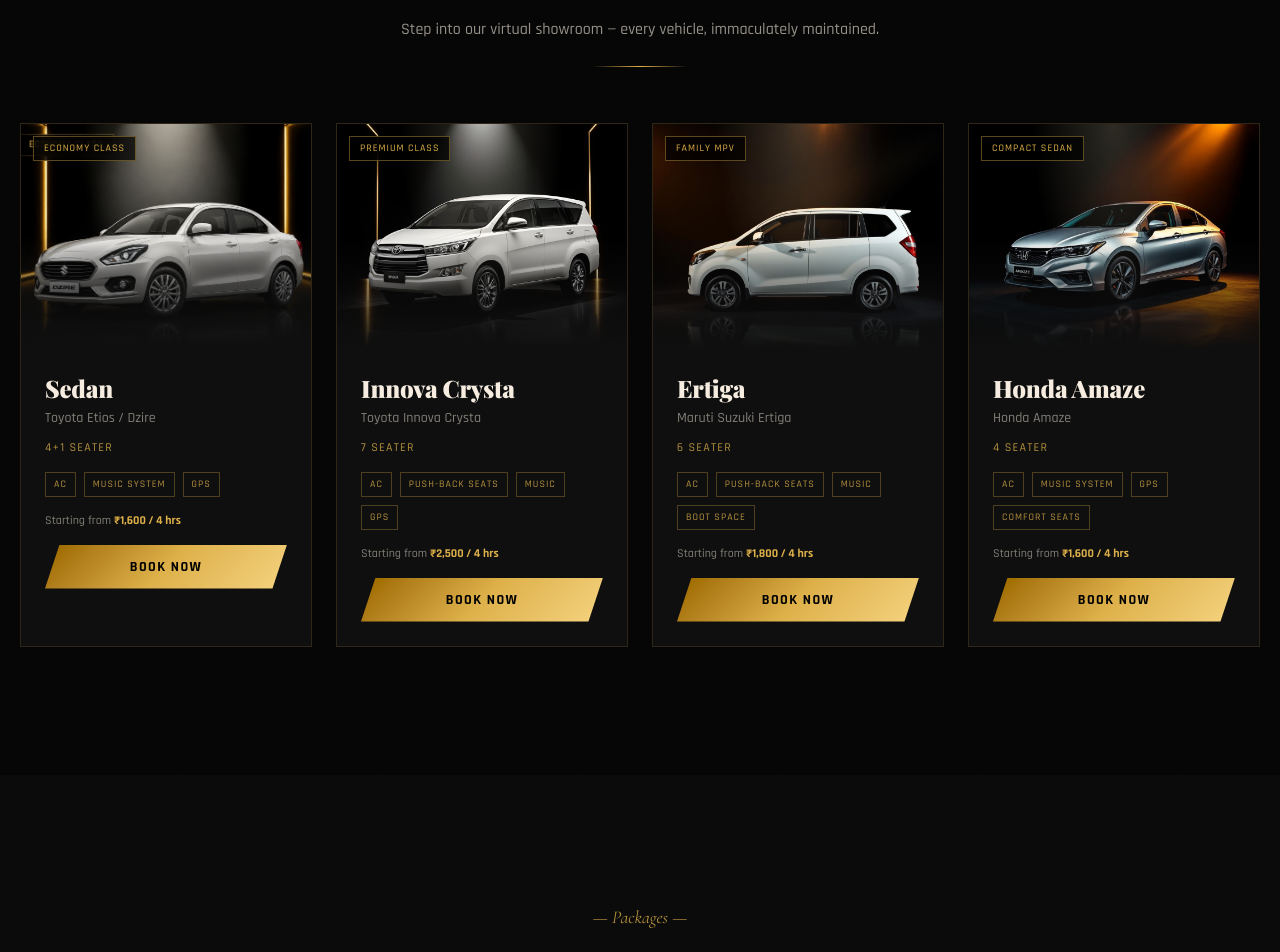
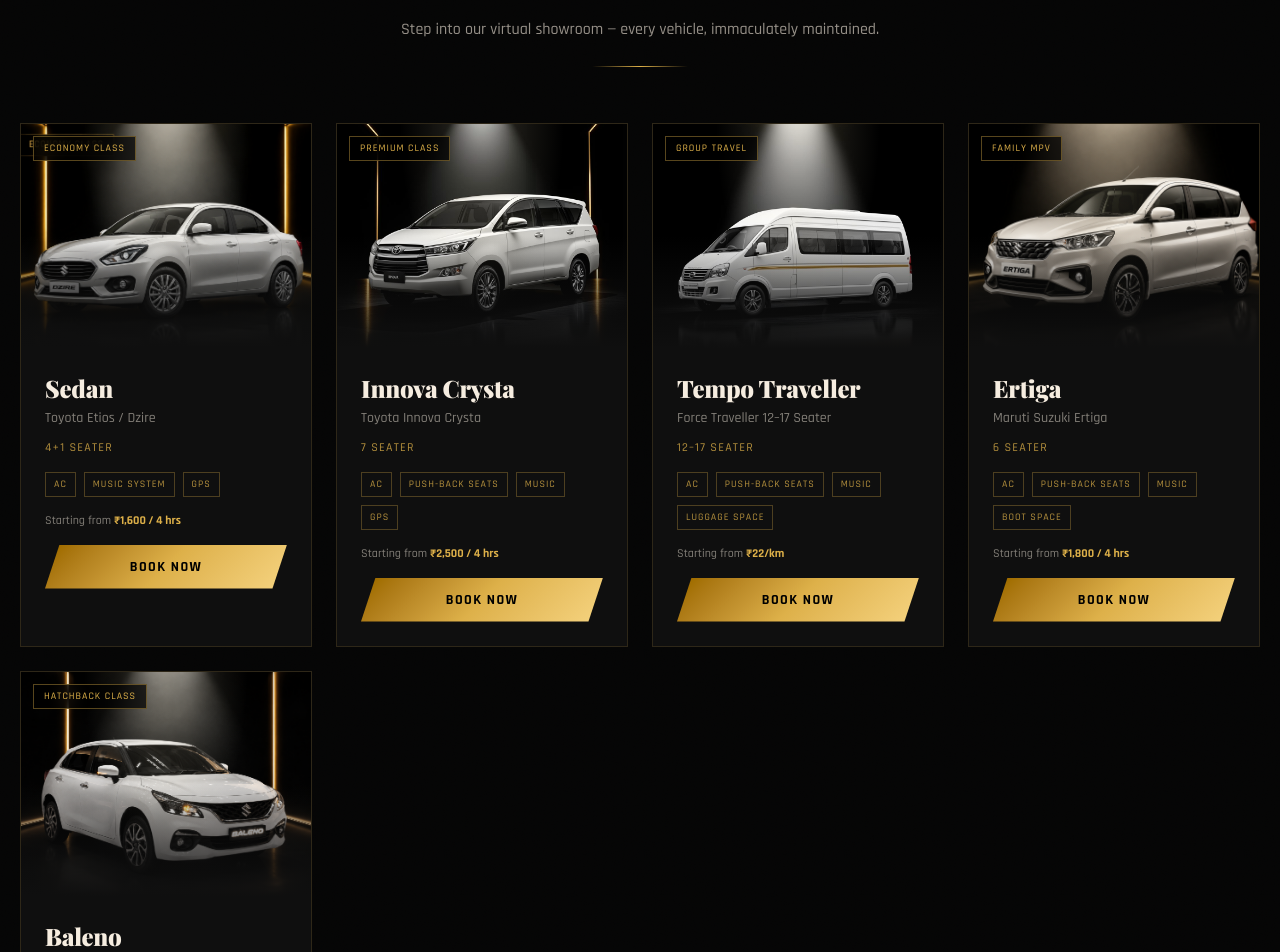
Before and after one commit to bavisettivineel-tech/SRI-VIJA-DURGA-CARS-AND-TRAVELS, a React (Vite) app: page / in a window 1280 px wide. Shown: the part 2000-2952 px from the top of the page. Built offline with nearby package versions, Linux system fonts and the light colour scheme.

Commit message:
update honda amaze with baleno

```diff
--- a/index.html
+++ b/index.html
@@ -10,7 +10,7 @@
          PRIMARY SEO — Title & Description
     ═══════════════════════════════════════════════════ -->
     <title>Sri Vijya Durga Travels | Best Car Rental & Cab Service | Book Now +91 7893228193</title>
-    <meta name="description" content="Sri Vijya Durga Travels — Amalapuram's #1 rated car rental & cab service. ⭐5.0 Google Rating (58 Reviews). Outstation, Airport Transfer, Wedding Cars, Tour Packages. Sedan, Innova Crysta. Available 24/7. Serving Amalapuram, Kakinada, Rajahmundry, Vizag, Hyderabad, Vijayawada. Call +91 7893228193." />
+    <meta name="description" content="Sri Vijya Durga Travels — Amalapuram's #1 rated car rental & cab service. ⭐5.0 Google Rating (58 Reviews). Outstation, Airport Transfer, Wedding Cars, Tour Packages. Sedan, Innova Crysta, Tempo Traveller. Available 24/7. Serving Amalapuram, Kakinada, Rajahmundry, Vizag, Hyderabad, Vijayawada. Call +91 7893228193." />
 
     <!-- ═══════════════════════════════════════════════════
          KEYWORDS — High-volume local + service + competitor
@@ -20,12 +20,12 @@
       sri vijya durga travels amalapuram, car rental kakinada, cab service kakinada, taxi kakinada,
       outstation cab amalapuram, amalapuram to hyderabad cab, amalapuram to vizag cab,
       kakinada to tirupati cab, kakinada to rajahmundry taxi, airport transfer amalapuram,
-      rajahmundry airport cab, vizag airport taxi, innova crysta amalapuram,
+      rajahmundry airport cab, vizag airport taxi, innova crysta amalapuram, tempo traveller amalapuram,
       sedan rental amalapuram, car hire amalapuram, best cab service amalapuram, 24 hour taxi amalapuram,
       outstation taxi andhra pradesh, car rental andhra pradesh, cab booking amalapuram,
       wedding car amalapuram, luxury car rental amalapuram, corporate cab amalapuram,
       tour packages from amalapuram, travels in amalapuram, sri vijya durga travels contact number,
-      best travels amalapuram, toyota innova hire amalapuram,
+      best travels amalapuram, toyota innova hire amalapuram, force traveller hire amalapuram,
       honda amaze taxi amalapuram, maruti ertiga cab amalapuram, amalapuram local taxi,
       east godavari district cab, east godavari car rental, kakinada district travels
     " />
@@ -52,7 +52,7 @@
     <meta property="og:type" content="website" />
     <meta property="og:site_name" content="Sri Vijya Durga Travels" />
     <meta property="og:title" content="Sri Vijya Durga Travels | #1 Car Rental & Cab Service | ⭐5.0 Rated" />
-    <meta property="og:description" content="Amalapuram's most trusted car rental — Outstation, Airport, Wedding & Tours. Sedan, Innova. 24/7 available. Call +91 7893228193." />
+    <meta property="og:description" content="Amalapuram's most trusted car rental — Outstation, Airport, Wedding & Tours. Sedan, Innova, Tempo Traveller. 24/7 available. Call +91 7893228193." />
     <meta property="og:url" content="https://srivijyadurgatravels.vercel.app/" />
     <meta property="og:locale" content="en_IN" />
 
@@ -61,7 +61,7 @@
     ═══════════════════════════════════════════════════ -->
     <meta name="twitter:card" content="summary_large_image" />
     <meta name="twitter:title" content="Sri Vijya Durga Travels | Best Car Rental & Cab Service" />
-    <meta name="twitter:description" content="5★ rated car rental in Amalapuram. Outstation, Airport, Wedding, Tours. Innova, Sedan. 24/7. +91 7893228193" />
+    <meta name="twitter:description" content="5★ rated car rental in Amalapuram. Outstation, Airport, Wedding, Tours. Innova, Tempo, Sedan. 24/7. +91 7893228193" />
 
     <!-- ═══════════════════════════════════════════════════
          STRUCTURED DATA — Local Business (JSON-LD)
@@ -114,7 +114,8 @@
           { "@type": "Offer", "itemOffered": { "@type": "Service", "name": "Wedding Car Rental Amalapuram" } },
           { "@type": "Offer", "itemOffered": { "@type": "Service", "name": "Tour Packages from Amalapuram" } },
           { "@type": "Offer", "itemOffered": { "@type": "Service", "name": "Corporate Cab Service Amalapuram" } },
-          { "@type": "Offer", "itemOffered": { "@type": "Service", "name": "Innova Crysta Hire Amalapuram" } }
+          { "@type": "Offer", "itemOffered": { "@type": "Service", "name": "Innova Crysta Hire Amalapuram" } },
+          { "@type": "Offer", "itemOffered": { "@type": "Service", "name": "Tempo Traveller Hire Amalapuram" } }
         ]
       },
       "areaServed": [
@@ -140,7 +141,7 @@
           "name": "What is the cab fare from Amalapuram to Hyderabad?",
           "acceptedAnswer": {
             "@type": "Answer",
-            "text": "Sri Vijya Durga Travels offers outstation cab service from Amalapuram to Hyderabad (~500 km, ~8 hrs). Contact us at +91 7893228193 for the best rates on Sedan or Innova Crysta."
+            "text": "Sri Vijya Durga Travels offers outstation cab service from Amalapuram to Hyderabad (~500 km, ~8 hrs). Contact us at +91 7893228193 for the best rates on Sedan, Innova Crysta or Tempo Traveller."
           }
         },
         {
@@ -156,7 +157,7 @@
           "name": "What cars are available for rent in Amalapuram?",
           "acceptedAnswer": {
             "@type": "Answer",
-            "text": "Sri Vijya Durga Travels offers Sedan (Toyota Etios/Dzire), Toyota Innova Crysta, Maruti Ertiga, and Honda Amaze for local, outstation, airport and tour trips."
+            "text": "Sri Vijya Durga Travels offers Sedan (Toyota Etios/Dzire), Toyota Innova Crysta, Tempo Traveller (12-17 seater), Maruti Ertiga, and Honda Amaze for local, outstation, airport and tour trips."
           }
         },
         {
--- a/src/components/About.tsx
+++ b/src/components/About.tsx
@@ -25,7 +25,7 @@ export function About() {
             Sri Vijaya Durga Cars And Travels is Amalapuram's most trusted car rental &amp; cab service, proudly serving
             passengers across Andhra Pradesh and Telangana. From local city drops and outstation trips
             to airport transfers, wedding cars, and tour packages — we deliver every journey with
-            professionalism, comfort, and care. Whether you need a Sedan, Innova Crysta,
+            professionalism, comfort, and care. Whether you need a Sedan, Innova Crysta, Tempo Traveller,
             Maruti Ertiga, or Honda Amaze, our well-maintained AC fleet is available 24/7. Covering
             Amalapuram to Hyderabad, Visakhapatnam, Vijayawada, Tirupati, Rajahmundry and beyond.
           </p>
--- a/src/components/Booking.tsx
+++ b/src/components/Booking.tsx
@@ -15,7 +15,7 @@ const initial = {
 };
 
 const trips = ["Local City Drop", "Outstation Trip", "Airport Transfer", "Tour Package", "Wedding / Event", "Corporate Travel", "Hourly Rental"];
-const vehicles = ["Sedan (4 Seater)", "SUV Innova (7 Seater)", "Luxury Car"];
+const vehicles = ["Sedan (4 Seater)", "SUV Innova (7 Seater)", "Tempo Traveller (12-17 Seats)", "Luxury Car"];
 
 export function Booking() {
   const [form, setForm] = useState(initial);
--- a/src/components/Fleet.tsx
+++ b/src/components/Fleet.tsx
@@ -4,9 +4,9 @@ import { X } from "lucide-react";
 import { Section } from "./Section";
 import sedanImg from "@/assets/car-sedan.jpg";
 import innovaImg from "@/assets/car-innova.jpg";
+import tempoImg from "@/assets/car-tempo.jpg";
 import ertigaImg from "@/assets/car-ertiga.jpg";
 import amazeImg from "@/assets/car-amaze.jpg";
-
 
 interface PackageRow {
   package: string;
@@ -65,7 +65,25 @@ const cars: CarItem[] = [
       { package: "Driver Bata", details: "Per Day", rate: "₹500" },
     ],
   },
-
+  {
+    type: "Group Travel",
+    name: "Tempo Traveller",
+    models: "Force Traveller 12–17 Seater",
+    seats: "12–17 Seater",
+    features: ["AC", "Push-back Seats", "Music", "Luggage Space"],
+    price: "₹22/km",
+    image: tempoImg,
+    accentColor: "#8b6914",
+    packages: [
+      { package: "4 Hours", details: "40 KM Limit", rate: "₹3,500" },
+      { package: "8 Hours", details: "80 KM Limit", rate: "₹6,000" },
+      { package: "Extra KM", details: "After Limit", rate: "₹25/KM" },
+      { package: "Extra Hour", details: "After 8 Hours", rate: "₹300/Hour" },
+      { package: "Outstation", details: "Per KM", rate: "₹22/KM" },
+      { package: "Minimum KM", details: "Outstation", rate: "400 KM" },
+      { package: "Driver Bata", details: "Per Day", rate: "₹500" },
+    ],
+  },
   {
     type: "Family MPV",
     name: "Ertiga",
@@ -86,9 +104,9 @@ const cars: CarItem[] = [
     ],
   },
   {
-    type: "Compact Sedan",
-    name: "Honda Amaze",
-    models: "Honda Amaze",
+    type: "Hatchback Class",
+    name: "Baleno",
+    models: "Maruti Suzuki Baleno",
     seats: "4 Seater",
     features: ["AC", "Music System", "GPS", "Comfort Seats"],
     price: "₹1,600 / 4 hrs",
@@ -222,7 +240,7 @@ function CarCard({ car, index, onBookNow }: { car: CarItem; index: number; onBoo
              style={{ background: "radial-gradient(ellipse at top, rgba(255,240,200,0.18), transparent 60%)" }} />
         <img
           src={car.image}
-          alt={`${car.name} — ${car.models}`}
+          alt={`${car.name} — ${car.models} car rental Amalapuram`}
           loading="lazy"
           width={1024}
           height={1024}
--- a/src/components/Footer.tsx
+++ b/src/components/Footer.tsx
@@ -9,7 +9,7 @@ export function Footer() {
       <div className="sr-only" aria-hidden="true">
         Sri Vijaya Durga Cars And Travels — best car rental service in Amalapuram, Andhra Pradesh.
         Book outstation cab from Amalapuram to Hyderabad, Visakhapatnam, Vijayawada, Tirupati, Rajahmundry.
-        Toyota Innova Crysta hire Amalapuram. Sedan taxi Amalapuram.
+        Toyota Innova Crysta hire Amalapuram. Tempo Traveller booking Amalapuram. Sedan taxi Amalapuram.
         Airport transfer Rajahmundry airport. Airport cab Vizag airport. Wedding car rental Amalapuram.
         Corporate cab service Amalapuram. 24 hour taxi Amalapuram. Local cab Amalapuram. Tour packages Amalapuram.
         Araku Valley tour from Amalapuram. Tirupati tour cab Amalapuram. East Godavari car travels.
@@ -45,7 +45,7 @@ export function Footer() {
           <div>
             <h4 className="font-display text-lg text-gold mb-4">Our Fleet</h4>
             <ul className="space-y-2 text-sm text-foreground/60">
-              {["Sedan — Etios / Dzire", "Innova Crysta", "Fortuner / Luxury", "Camry", "Custom Fleet"].map((s) => (
+              {["Sedan — Etios / Dzire", "Innova Crysta", "Tempo Traveller", "Fortuner / Luxury", "Camry", "Custom Fleet"].map((s) => (
                 <li key={s} className="hover:text-gold cursor-pointer transition-colors">{s}</li>
               ))}
             </ul>
--- a/src/routes/__root.tsx
+++ b/src/routes/__root.tsx
@@ -76,17 +76,17 @@ export const Route = createRootRouteWithContext<{ queryClient: QueryClient }>()(
       {
         name: "description",
         content:
-          "Sri Vijaya Durga Cars And Travels — Amalapuram's most trusted car rental service. Sedan, SUV, Innova, Luxury cars. Outstation, Airport, Wedding, Tours. Open 24/7. Call +91 78932 28193.",
+          "Sri Vijaya Durga Cars And Travels — Amalapuram's most trusted car rental service. Sedan, SUV, Innova, Tempo Traveller, Luxury cars. Outstation, Airport, Wedding, Tours. Open 24/7. Call +91 78932 28193.",
       },
       {
         name: "keywords",
         content:
-          "car rental amalapuram, sri vijya durga travels, innova crysta amalapuram, outstation cab amalapuram, airport transfer andhra pradesh, cab service 533201",
+          "car rental amalapuram, sri vijya durga travels, innova crysta amalapuram, outstation cab amalapuram, airport transfer andhra pradesh, tempo traveller amalapuram, cab service 533201",
       },
       { property: "og:title", content: "Sri Vijaya Durga Cars And Travels Amalapuram | Premium Car Rentals 24/7" },
       {
         property: "og:description",
-        content: "Amalapuram's most trusted car rental — Sedan, SUV, Innova, Luxury. Open 24/7. Call +91 78932 28193.",
+        content: "Amalapuram's most trusted car rental — Sedan, SUV, Innova, Tempo, Luxury. Open 24/7. Call +91 78932 28193.",
       },
       { property: "og:type", content: "website" },
       { name: "twitter:card", content: "summary_large_image" },
```
Also changed, not shown: src/assets/car-amaze.jpg, src/assets/car-ertiga.jpg.
